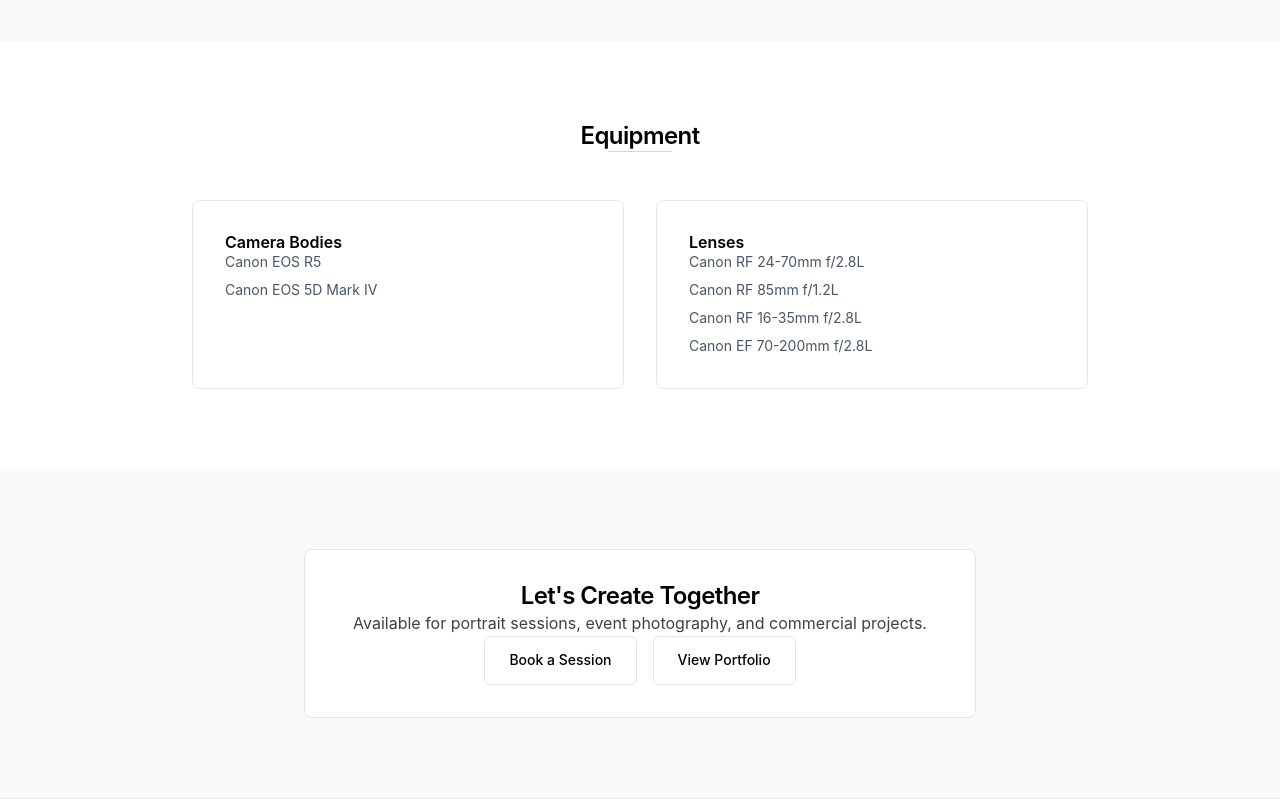
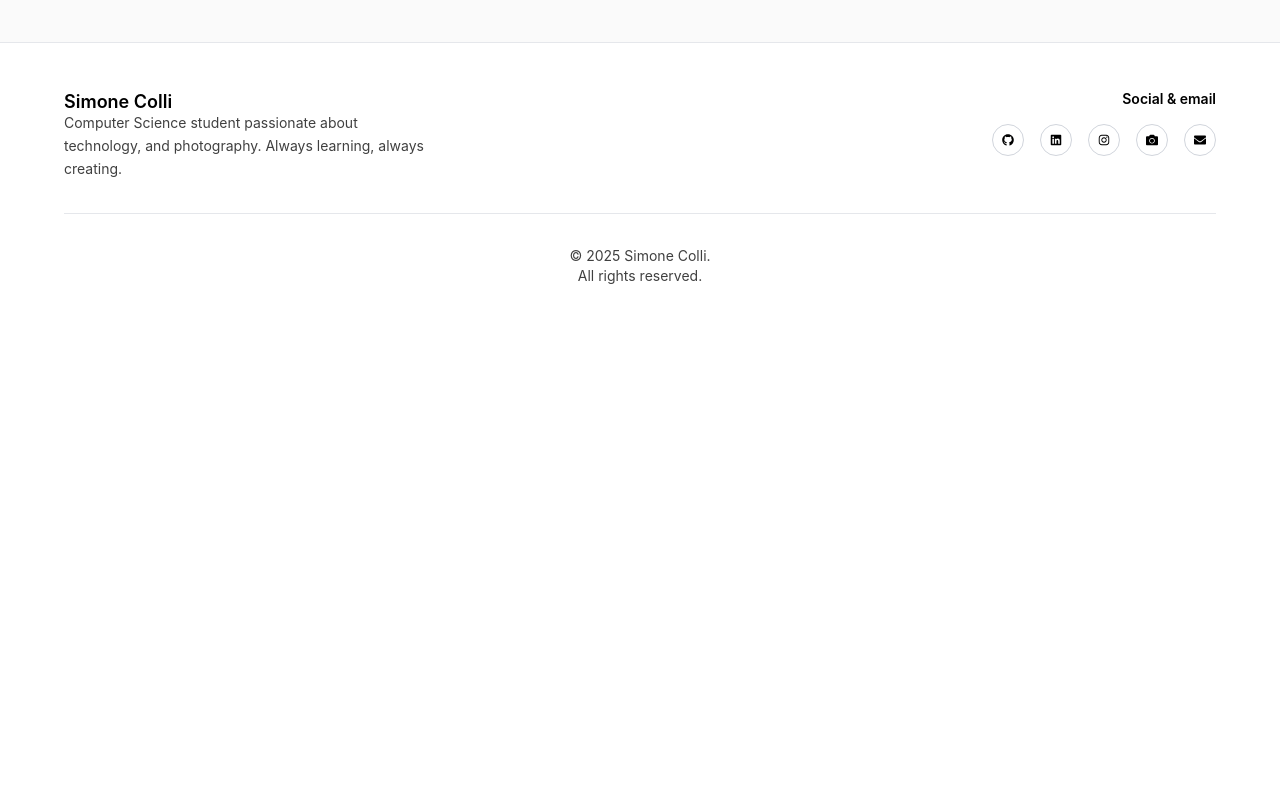
Before and after one commit to simonecolli/simonecolli.github.io, a React (Vite) app: page /photography in a window 1280 px wide. Shown: the part 1620-2420 px from the top of the page. After the commit the page ends 1954 px from the top, so only its background shows below. Built offline with nearby package versions, Linux system fonts and the light colour scheme.

Commit message:
Hidden photography page

```diff
--- a/src/components/Header.tsx
+++ b/src/components/Header.tsx
@@ -39,8 +39,8 @@
                 Projects
               </Link>
             </li>
-            <li>
-              <Link
+            {/* <li>
+               <Link
                 to="/photography"
                 className={`text-sm font-medium transition-colors hover:text-blue-600 ${
                   isActive('/photography') ? 'text-blue-600' : 'text-gray-600'
@@ -49,6 +49,7 @@
                 Photography
               </Link>
             </li>
+            */}
             <li>
               <Link
                 to="/about"
--- a/src/pages/Home.tsx
+++ b/src/pages/Home.tsx
@@ -13,7 +13,7 @@
         <Hero />
         <AboutMe />
         <Projects />
-        <Photography />
+        {/* <Photography /> */}
       </main>
       <Footer />
     </div>
--- a/src/pages/PhotographyPage.tsx
+++ b/src/pages/PhotographyPage.tsx
@@ -7,7 +7,7 @@
   const photos = [
     {
       id: 1,
-      src: "/public/vite.svg",
+      src: "/vite.svg",
       alt: "Street Photography in Milan",
       category: "Sport",
       location: "Milan, Italy",
@@ -137,62 +137,6 @@
             </div>
           </div>
         </section>
-
-        {/* Equipment Section */}
-        <section className="tech-minimal-section">
-          <div className="tech-minimal-container">
-            <div className="max-w-4xl mx-auto">
-              <div className="text-center mb-12">
-                <h2 className="text-2xl font-light tracking-tight mb-4">Equipment</h2>
-                <div className="h-px bg-gray-300 w-16 mx-auto"></div>
-              </div>
-
-              <div className="grid md:grid-cols-2 gap-8">
-                {/* Camera Gear */}
-                <div className="tech-minimal-card">
-                  <h3 className="font-medium mb-4">Camera Bodies</h3>
-                  <ul className="space-y-2 text-sm text-gray-600">
-                    <li>Canon EOS R5</li>
-                    <li>Canon EOS 5D Mark IV</li>
-                  </ul>
-                </div>
-
-                {/* Lenses */}
-                <div className="tech-minimal-card">
-                  <h3 className="font-medium mb-4">Lenses</h3>
-                  <ul className="space-y-2 text-sm text-gray-600">
-                    <li>Canon RF 24-70mm f/2.8L</li>
-                    <li>Canon RF 85mm f/1.2L</li>
-                    <li>Canon RF 16-35mm f/2.8L</li>
-                    <li>Canon EF 70-200mm f/2.8L</li>
-                  </ul>
-                </div>
-              </div>
-            </div>
-          </div>
-        </section>
-
-        {/* Contact Section */}
-        <section className="tech-minimal-section">
-          <div className="tech-minimal-container">
-            <div className="max-w-2xl mx-auto text-center tech-minimal-card">
-              <h2 className="text-2xl font-light tracking-tight mb-4">
-                Let's Create Together
-              </h2>
-              <p className="text-gray-600 mb-6">
-                Available for portrait sessions, event photography, and commercial projects.
-              </p>
-              <div className="flex flex-col sm:flex-row gap-4 justify-center">
-                <button className="px-8 py-3 bg-black text-white border border-black hover:bg-transparent hover:text-black transition-all">
-                  Book a Session
-                </button>
-                <button className="px-8 py-3 border border-gray-300 hover:border-black hover:text-black transition-all">
-                  View Portfolio
-                </button>
-              </div>
-            </div>
-          </div>
-        </section>
       </main>
       <Footer />
     </div>
```
